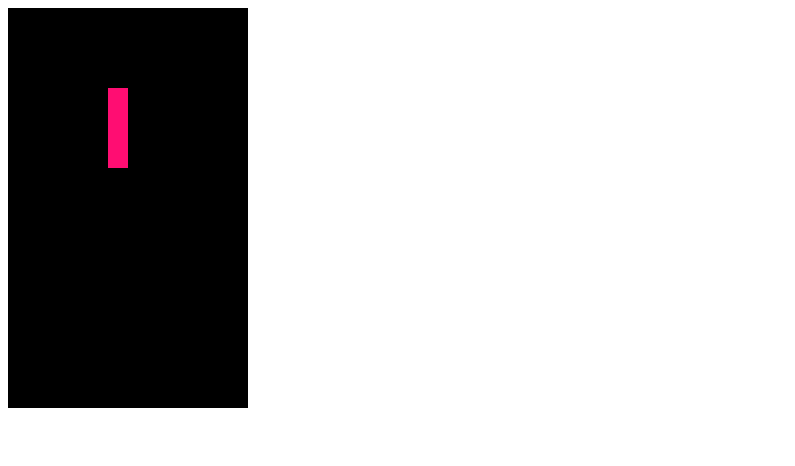
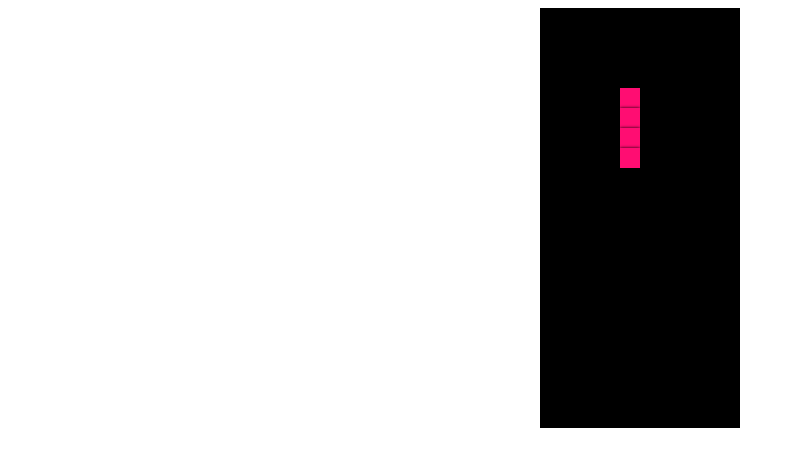
Before and after one commit to ThanhIH/1_Tetris_Project, a plain HTML site: page index.html in a window 1280 px wide. Shown: the whole page, without its empty margins (0-795 px from the left). Drawn offline with Linux system fonts and the light colour scheme.

Commit message:
blocks shadow & update task

```diff
--- a/index.html
+++ b/index.html
@@ -9,6 +9,8 @@
     <title>Tetris</title>
 </head>
 <body>
-    <canvas id="tetris" width="240" height="400"></canvas>
+    <div class="container">
+        <canvas id="tetris" width="200" height="420"></canvas>
+    </div>
 </body>
 </html>
--- a/script.js
+++ b/script.js
@@ -1,72 +1,11 @@
-// Tetris JS
-/*
-//Setting up
-const canvas = document.getElementById('tetris');
-const ctx = canvas.getContext('2d');
-ctx.scale(20,20);
-
-// Exemple of the tetris container
-ctx.fillStyle = "#000";
-ctx.fillRect(0,0, canvas.width, canvas.height);
-
-// Création (test) d'une figure en matrice
-// Espace en + pour le pivot
-const Tsign = [
-    [0,0,0],
-    [1,1,1],
-    [0,1,0],
-];
-
-function draw(){
-    drawMatrice(player1.matrice, player1.pos);
-}
-
-
-// Impressions des value matrice dans le canvas
-function drawMatrice(Tsign, offset){
-    Tsign.forEach((row,y) => {  //Recherche sur la longueur/largeur
-        row.forEach((value,x) => { // recherher des cases (0,1)
-            if (value !== 0) { // Si la case est 1, dessiner une case bleu
-                ctx.fillStyle = 'purple';
-                ctx.fillRect(x + offset.x,
-                                 y + offset.y,
-                                 1, 1)};
-        });
-    })  ;
-}
-
-
-let dropCounter = 0;
-let dropInterval = 1000;
-let lastTime = 0;
-function update(time = 0) {
-    const deltaTime = time - lastTime;
-    lastTime = time;
-    dropCounter += deltaTime;
-    if (dropCounter > dropInterval) {
-        player1.pos.y++;
-        dropCounter =0 ;
-    }
-
-
-
-    draw();
-    requestAnimationFrame(update);
-}
-
-
-const player1 = {
-    pos:{x:5 , y:5},
-    matrice : Tsign,
-}
-
-update();
-*/
-
+// Define the canvas html to js
 const canvas = document.getElementById('tetris');
 const context = canvas.getContext('2d');
 
+// scale of a "block"and arena (container)
 context.scale(20, 20);
+const arena = createMatrix(10, 21);
+
 
 function arenaSweep() {
     let rowCount = 1;
@@ -76,12 +15,9 @@ function arenaSweep() {
                 continue outer;
             }
         }
-
         const row = arena.splice(y, 1)[0].fill(0);
         arena.unshift(row);
         ++y;
-
-        player.score += rowCount * 10;
         rowCount *= 2;
     }
 }
@@ -101,6 +37,7 @@ function collide(arena, player) {
     return false;
 }
 
+
 function createMatrix(w, h) {
     const matrix = [];
     while (h--) {
@@ -109,57 +46,12 @@ function createMatrix(w, h) {
     return matrix;
 }
 
-function createPiece(type)
-{
-    if (type === 'I') {
-        return [
-            [0, 1, 0, 0],
-            [0, 1, 0, 0],
-            [0, 1, 0, 0],
-            [0, 1, 0, 0],
-        ];
-    } else if (type === 'L') {
-        return [
-            [0, 2, 0],
-            [0, 2, 0],
-            [0, 2, 2],
-        ];
-    } else if (type === 'J') {
-        return [
-            [0, 3, 0],
-            [0, 3, 0],
-            [3, 3, 0],
-        ];
-    } else if (type === 'O') {
-        return [
-            [4, 4],
-            [4, 4],
-        ];
-    } else if (type === 'Z') {
-        return [
-            [5, 5, 0],
-            [0, 5, 5],
-            [0, 0, 0],
-        ];
-    } else if (type === 'S') {
-        return [
-            [0, 6, 6],
-            [6, 6, 0],
-            [0, 0, 0],
-        ];
-    } else if (type === 'T') {
-        return [
-            [0, 7, 0],
-            [7, 7, 7],
-            [0, 0, 0],
-        ];
-    }
-}
-
 function drawMatrix(matrix, offset) {
     matrix.forEach((row, y) => {
         row.forEach((value, x) => {
             if (value !== 0) {
+                context.shadowBlur=3;
+                context.shadowColor="black";
                 context.fillStyle = colors[value];
                 context.fillRect(x + offset.x,
                                  y + offset.y,
@@ -233,10 +125,10 @@ function playerReset() {
                    (player.matrix[0].length / 2 | 0);
     if (collide(arena, player)) {
         arena.forEach(row => row.fill(0));
-        player.score = 0;
     }
 }
 
+// Rotate Array
 function playerRotate(dir) {
     const pos = player.pos.x;
     let offset = 1;
@@ -252,26 +144,88 @@ function playerRotate(dir) {
     }
 }
 
+// Drop down each sec
 let dropCounter = 0;
 let dropInterval = 1000;
-
 let lastTime = 0;
 function update(time = 0) {
     const deltaTime = time - lastTime;
-
     dropCounter += deltaTime;
     if (dropCounter > dropInterval) {
         playerDrop();
     }
-
     lastTime = time;
-
     draw();
-    requestAnimationFrame(update);
+    requestAnimationFrame(update); // Loop it
 }
 
 
+// Function creating piece inside a array
+function createPiece(type) {
+    if (type === 'I') {
+        return [
+            [0, 1, 0, 0],
+            [0, 1, 0, 0],
+            [0, 1, 0, 0],
+            [0, 1, 0, 0],
+        ];
+    } else if (type === 'L') {
+        return [
+            [0, 2, 0],
+            [0, 2, 0],
+            [0, 2, 2],
+        ];
+    } else if (type === 'J') {
+        return [
+            [0, 3, 0],
+            [0, 3, 0],
+            [3, 3, 0],
+        ];
+    } else if (type === 'O') {
+        return [
+            [4, 4],
+            [4, 4],
+        ];
+    } else if (type === 'Z') {
+        return [
+            [5, 5, 0],
+            [0, 5, 5],
+            [0, 0, 0],
+        ];
+    } else if (type === 'S') {
+        return [
+            [0, 6, 6],
+            [6, 6, 0],
+            [0, 0, 0],
+        ];
+    } else if (type === 'T') {
+        return [
+            [0, 7, 0],
+            [7, 7, 7],
+            [0, 0, 0],
+        ];
+    }
+}
 
+// Color dépending of the position of the piece
+const colors = [
+    null,
+    '#FF0D72',
+    '#0DC2FF',
+    '#0DFF72',
+    '#F538FF',
+    '#FF8E0D',
+    '#FFE138',
+    '#3877FF',
+];
+
+// Creating a player w/ his object
+const player = {
+    pos: {x: 0, y: 0},
+    matrix: null,
+};
+
+// Event listener => player key settings
 document.addEventListener('keydown', event => {
     if (event.keyCode === 37) {
         playerMove(-1);
@@ -283,27 +237,11 @@ document.addEventListener('keydown', event => {
         playerRotate(-1);
     } else if (event.keyCode === 82) {
         playerRotate(1);
+    } else if (event.keyCode === 38) {
+        playerRotate(1);
     }
 });
 
-const colors = [
-    null,
-    '#FF0D72',
-    '#0DC2FF',
-    '#0DFF72',
-    '#F538FF',
-    '#FF8E0D',
-    '#FFE138',
-    '#3877FF',
-];
-
-const arena = createMatrix(12, 20);
-
-const player = {
-    pos: {x: 0, y: 0},
-    matrix: null,
-    score: 0,
-};
-
+// auto launch exec
 playerReset();
 update();
--- a/style.css
+++ b/style.css
@@ -0,0 +1,18 @@
+canvas{
+    background: #202028;
+    color: #fff;
+    font-family: sans-serif;
+    font-size: 2em;
+    text-align : center;
+}
+
+
+body{
+    border : solid, 2em, "#000";
+    height: 90%;
+}
+
+.container{
+    display: flex;
+    justify-content: center;
+}
```
Also changed, not shown: task.txt.
